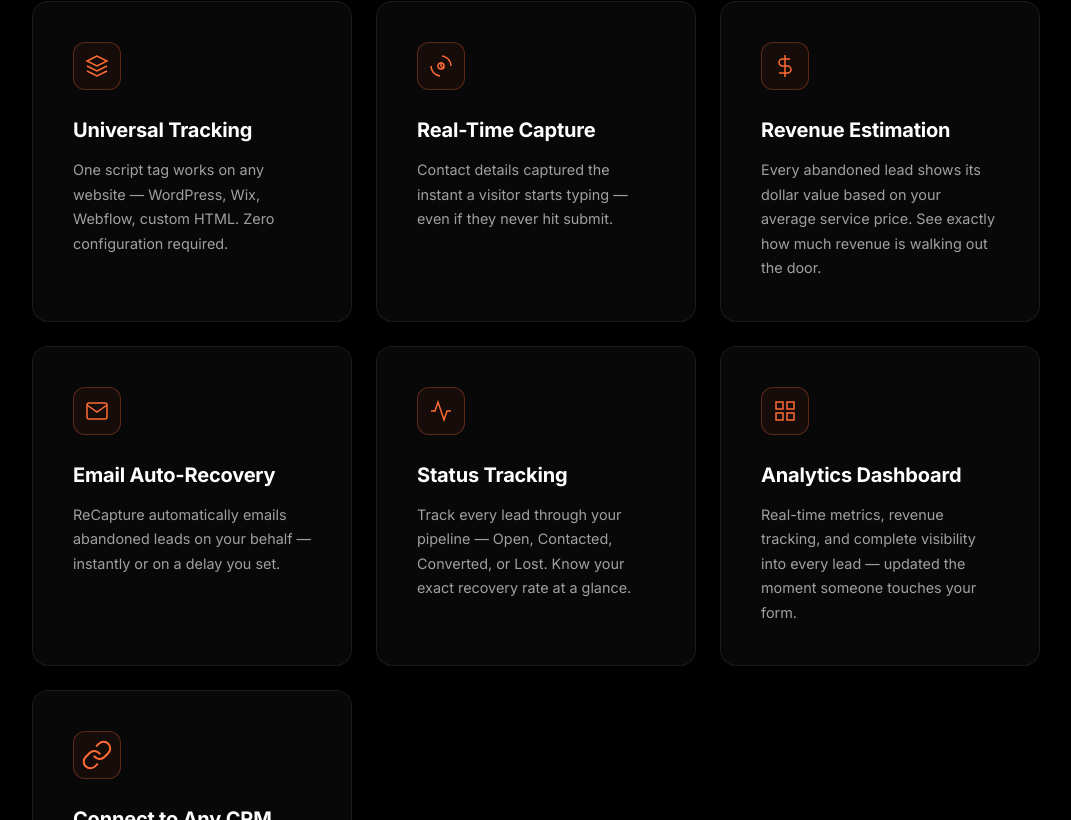
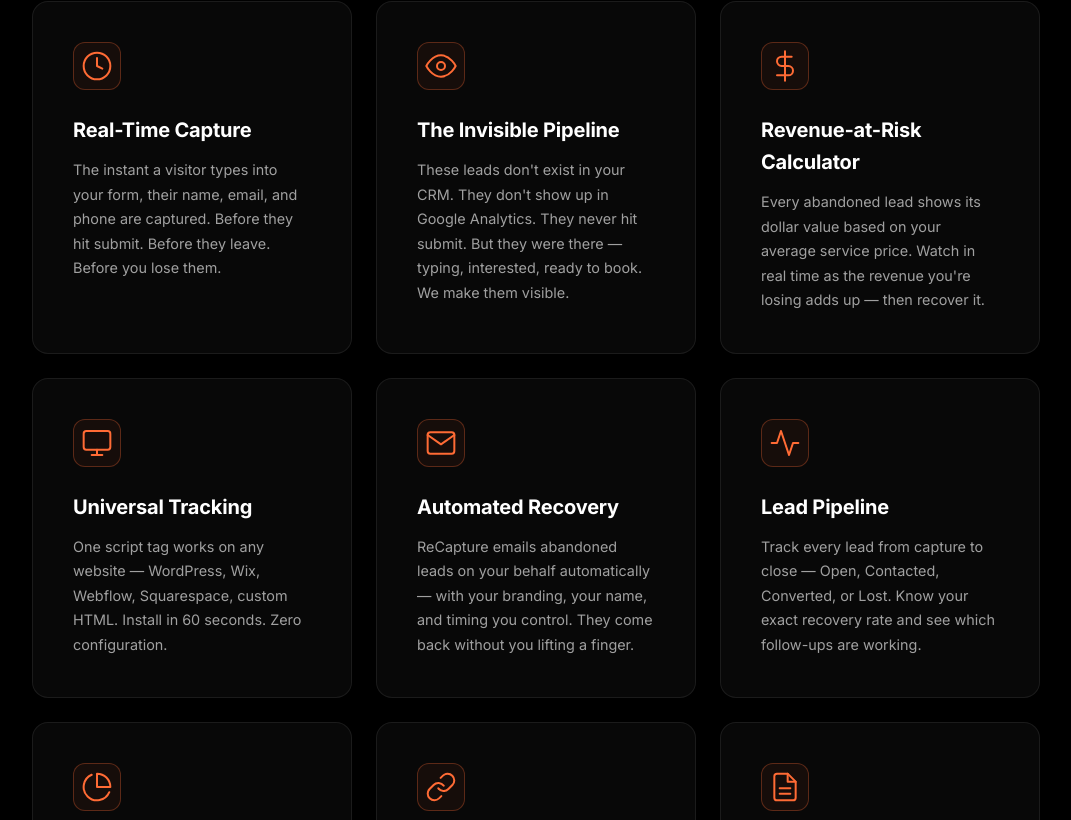
Before and after one commit to Asherton1/leadcatch-app, a Next.js app: page / in a window 1280 px wide. Shown: the part 4380-5200 px from the top of the page, without its empty margins (104-1175 px from the left). Built offline with nearby package versions, Linux system fonts and the light colour scheme.

Commit message:
9 premium feature cards reordered for impact - The Invisible Pipeline

```diff
--- a/app/page.tsx
+++ b/app/page.tsx
@@ -181,70 +181,91 @@ export default function LandingPage() {
         <h2 className="section-title">Built to Recover Revenue</h2>
         <p className="section-subtitle">One script tag. Full automation. Every feature designed to bring leads back.</p>
         <div className="features-grid">
+          {/* ROW 1 — The wow */}
           <div className="feature-card">
             <div className="feature-card-icon">
-              <svg width="24" height="24" viewBox="0 0 24 24" fill="none" stroke="currentColor" strokeWidth="1.5">
-                <path d="M12 2L2 7l10 5 10-5-10-5z"/><path d="M2 17l10 5 10-5"/><path d="M2 12l10 5 10-5"/>
-              </svg>
-            </div>
-            <h3 className="feature-card-title">Universal Tracking</h3>
-            <p className="feature-card-text">One script tag works on any website — WordPress, Wix, Webflow, custom HTML. Zero configuration required.</p>
-          </div>
-          <div className="feature-card">
-            <div className="feature-card-icon">
-              <svg width="24" height="24" viewBox="0 0 24 24" fill="none" stroke="currentColor" strokeWidth="1.5">
-                <circle cx="12" cy="12" r="3"/><path d="M13 2.05A10 10 0 0 1 22 12"/><path d="M11 21.95A10 10 0 0 1 2 12"/><path d="M12 8v4l3 3"/>
+              <svg width="32" height="32" viewBox="0 0 24 24" fill="none" stroke="#ff6b35" strokeWidth="1.5" strokeLinecap="round" strokeLinejoin="round">
+                <circle cx="12" cy="12" r="10" /><polyline points="12 6 12 12 16 14" />
               </svg>
             </div>
             <h3 className="feature-card-title">Real-Time Capture</h3>
-            <p className="feature-card-text">Contact details captured the instant a visitor starts typing — even if they never hit submit.</p>
-          </div>
-          <div className="feature-card">
-            <div className="feature-card-icon">
-              <svg width="24" height="24" viewBox="0 0 24 24" fill="none" stroke="currentColor" strokeWidth="1.5">
-                <line x1="12" y1="1" x2="12" y2="23"/><path d="M17 5H9.5a3.5 3.5 0 0 0 0 7h5a3.5 3.5 0 0 1 0 7H6"/>
-              </svg>
-            </div>
-            <h3 className="feature-card-title">Revenue Estimation</h3>
-            <p className="feature-card-text">Every abandoned lead shows its dollar value based on your average service price. See exactly how much revenue is walking out the door.</p>
-          </div>
-          <div className="feature-card">
-            <div className="feature-card-icon">
-              <svg width="24" height="24" viewBox="0 0 24 24" fill="none" stroke="currentColor" strokeWidth="1.5">
-                <path d="M4 4h16c1.1 0 2 .9 2 2v12c0 1.1-.9 2-2 2H4c-1.1 0-2-.9-2-2V6c0-1.1.9-2 2-2z"/><polyline points="22,6 12,13 2,6"/>
-              </svg>
-            </div>
-            <h3 className="feature-card-title">Email Auto-Recovery</h3>
-            <p className="feature-card-text">ReCapture automatically emails abandoned leads on your behalf — instantly or on a delay you set.</p>
-          </div>
-          <div className="feature-card">
-            <div className="feature-card-icon">
-              <svg width="24" height="24" viewBox="0 0 24 24" fill="none" stroke="currentColor" strokeWidth="1.5">
-                <polyline points="22 12 18 12 15 21 9 3 6 12 2 12"/>
-              </svg>
-            </div>
-            <h3 className="feature-card-title">Status Tracking</h3>
-            <p className="feature-card-text">Track every lead through your pipeline — Open, Contacted, Converted, or Lost. Know your exact recovery rate at a glance.</p>
-          </div>
-          <div className="feature-card">
-            <div className="feature-card-icon">
-              <svg width="24" height="24" viewBox="0 0 24 24" fill="none" stroke="currentColor" strokeWidth="1.5">
-                <rect x="3" y="3" width="7" height="7"/><rect x="14" y="3" width="7" height="7"/>
-                <rect x="14" y="14" width="7" height="7"/><rect x="3" y="14" width="7" height="7"/>
-              </svg>
-            </div>
-            <h3 className="feature-card-title">Analytics Dashboard</h3>
-            <p className="feature-card-text">Real-time metrics, revenue tracking, and complete visibility into every lead — updated the moment someone touches your form.</p>
+            <p className="feature-card-text">The instant a visitor types into your form, their name, email, and phone are captured. Before they hit submit. Before they leave. Before you lose them.</p>
           </div>
           <div className="feature-card">
             <div className="feature-card-icon">
               <svg width="32" height="32" viewBox="0 0 24 24" fill="none" stroke="#ff6b35" strokeWidth="1.5" strokeLinecap="round" strokeLinejoin="round">
-                <path d="M10 13a5 5 0 0 0 7.54.54l3-3a5 5 0 0 0-7.07-7.07l-1.72 1.71" />
-                <path d="M14 11a5 5 0 0 0-7.54-.54l-3 3a5 5 0 0 0 7.07 7.07l1.71-1.71" />
+                <path d="M1 12s4-8 11-8 11 8 11 8-4 8-11 8-11-8-11-8z" /><circle cx="12" cy="12" r="3" />
+              </svg>
+            </div>
+            <h3 className="feature-card-title">The Invisible Pipeline</h3>
+            <p className="feature-card-text">These leads don&apos;t exist in your CRM. They don&apos;t show up in Google Analytics. They never hit submit. But they were there — typing, interested, ready to book. We make them visible.</p>
+          </div>
+          <div className="feature-card">
+            <div className="feature-card-icon">
+              <svg width="32" height="32" viewBox="0 0 24 24" fill="none" stroke="#ff6b35" strokeWidth="1.5" strokeLinecap="round" strokeLinejoin="round">
+                <line x1="12" y1="1" x2="12" y2="23" /><path d="M17 5H9.5a3.5 3.5 0 0 0 0 7h5a3.5 3.5 0 0 1 0 7H6" />
+              </svg>
+            </div>
+            <h3 className="feature-card-title">Revenue-at-Risk Calculator</h3>
+            <p className="feature-card-text">Every abandoned lead shows its dollar value based on your average service price. Watch in real time as the revenue you&apos;re losing adds up — then recover it.</p>
+          </div>
+
+          {/* ROW 2 — The engine */}
+          <div className="feature-card">
+            <div className="feature-card-icon">
+              <svg width="32" height="32" viewBox="0 0 24 24" fill="none" stroke="#ff6b35" strokeWidth="1.5" strokeLinecap="round" strokeLinejoin="round">
+                <rect x="2" y="3" width="20" height="14" rx="2" ry="2" /><line x1="8" y1="21" x2="16" y2="21" /><line x1="12" y1="17" x2="12" y2="21" />
+              </svg>
+            </div>
+            <h3 className="feature-card-title">Universal Tracking</h3>
+            <p className="feature-card-text">One script tag works on any website — WordPress, Wix, Webflow, Squarespace, custom HTML. Install in 60 seconds. Zero configuration.</p>
+          </div>
+          <div className="feature-card">
+            <div className="feature-card-icon">
+              <svg width="32" height="32" viewBox="0 0 24 24" fill="none" stroke="#ff6b35" strokeWidth="1.5" strokeLinecap="round" strokeLinejoin="round">
+                <path d="M4 4h16c1.1 0 2 .9 2 2v12c0 1.1-.9 2-2 2H4c-1.1 0-2-.9-2-2V6c0-1.1.9-2 2-2z" /><polyline points="22,6 12,13 2,6" />
+              </svg>
+            </div>
+            <h3 className="feature-card-title">Automated Recovery</h3>
+            <p className="feature-card-text">ReCapture emails abandoned leads on your behalf automatically — with your branding, your name, and timing you control. They come back without you lifting a finger.</p>
+          </div>
+          <div className="feature-card">
+            <div className="feature-card-icon">
+              <svg width="32" height="32" viewBox="0 0 24 24" fill="none" stroke="#ff6b35" strokeWidth="1.5" strokeLinecap="round" strokeLinejoin="round">
+                <polyline points="22 12 18 12 15 21 9 3 6 12 2 12" />
+              </svg>
+            </div>
+            <h3 className="feature-card-title">Lead Pipeline</h3>
+            <p className="feature-card-text">Track every lead from capture to close — Open, Contacted, Converted, or Lost. Know your exact recovery rate and see which follow-ups are working.</p>
+          </div>
+
+          {/* ROW 3 — The intelligence */}
+          <div className="feature-card">
+            <div className="feature-card-icon">
+              <svg width="32" height="32" viewBox="0 0 24 24" fill="none" stroke="#ff6b35" strokeWidth="1.5" strokeLinecap="round" strokeLinejoin="round">
+                <path d="M21.21 15.89A10 10 0 1 1 8 2.83" /><path d="M22 12A10 10 0 0 0 12 2v10z" />
+              </svg>
+            </div>
+            <h3 className="feature-card-title">Analytics Dashboard</h3>
+            <p className="feature-card-text">Real-time metrics, revenue tracking, and complete visibility into every lead. Updated the moment someone touches your form. No guessing.</p>
+          </div>
+          <div className="feature-card">
+            <div className="feature-card-icon">
+              <svg width="32" height="32" viewBox="0 0 24 24" fill="none" stroke="#ff6b35" strokeWidth="1.5" strokeLinecap="round" strokeLinejoin="round">
+                <path d="M10 13a5 5 0 0 0 7.54.54l3-3a5 5 0 0 0-7.07-7.07l-1.72 1.71" /><path d="M14 11a5 5 0 0 0-7.54-.54l-3 3a5 5 0 0 0 7.07 7.07l1.71-1.71" />
               </svg>
             </div>
             <h3 className="feature-card-title">Connect to Any CRM</h3>
-            <p className="feature-card-text">Send captured leads directly to HubSpot, Salesforce, GoHighLevel, or any tool you use. Works with Zapier, Make, and custom webhooks.</p>
+            <p className="feature-card-text">Send captured leads to HubSpot, Salesforce, GoHighLevel, or any tool you already use. Works with Zapier, Make, and custom webhooks.</p>
+          </div>
+          <div className="feature-card">
+            <div className="feature-card-icon">
+              <svg width="32" height="32" viewBox="0 0 24 24" fill="none" stroke="#ff6b35" strokeWidth="1.5" strokeLinecap="round" strokeLinejoin="round">
+                <path d="M14 2H6a2 2 0 0 0-2 2v16a2 2 0 0 0 2 2h12a2 2 0 0 0 2-2V8z" /><polyline points="14 2 14 8 20 8" /><line x1="16" y1="13" x2="8" y2="13" /><line x1="16" y1="17" x2="8" y2="17" />
+              </svg>
+            </div>
+            <h3 className="feature-card-title">Weekly Reports & Export</h3>
+            <p className="feature-card-text">Performance reports delivered to your inbox every Monday. Export your leads to CSV anytime. Your data, your way, always accessible.</p>
           </div>
         </div>
       </section>
```
